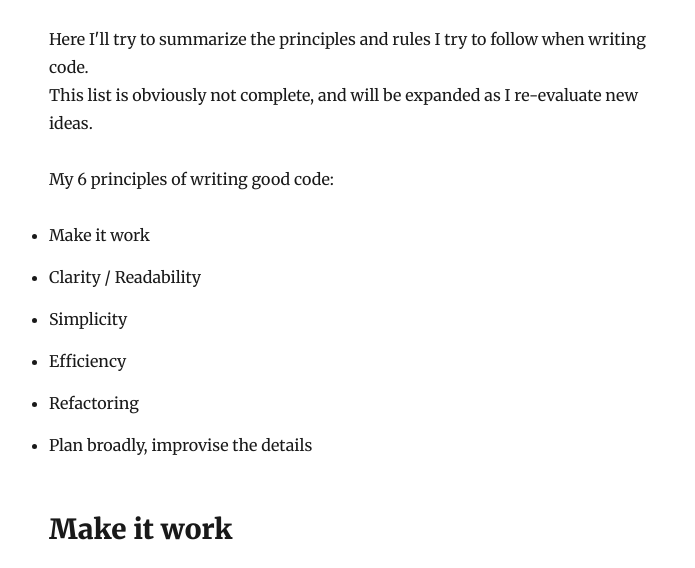
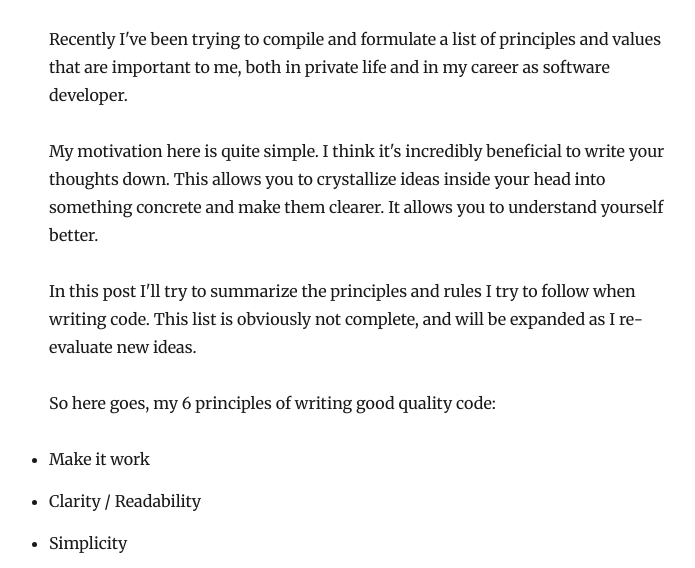
Before and after one commit to viktmv/viktmv.github.io, a Gatsby site: page /code-principles in a window 1280 px wide. Shown: the part 198-766 px from the top of the page, without its empty margins (276-971 px from the left). Built offline with nearby package versions, Linux system fonts and the light colour scheme; Gatsby itself is replaced by a stand-in of ours; some packages are replaced by stand-ins of ours.

Commit message:
Add intro

```diff
--- a/content/blog/code-principles/code-principles.md
+++ b/content/blog/code-principles/code-principles.md
@@ -4,10 +4,13 @@ date: "2020-05-29T14:15:56"
 tags: "programming, coding, javascript"
 ---
 
-Here I'll try to summarize the principles and rules I try to follow when writing code.
-This list is obviously not complete, and will be expanded as I re-evaluate new ideas.
+Recently I've been trying to compile and formulate a list of principles and values that are important to me, both in private life and in my career as software developer.
 
-My 6 principles of writing good code:
+My motivation here is quite simple. I think it's incredibly beneficial to write your thoughts down. This allows you to crystallize ideas inside your head into something concrete and make them clearer. It allows you to understand yourself better.
+
+In this post I'll try to summarize the principles and rules I try to follow when writing code. This list is obviously not complete, and will be expanded as I re-evaluate new ideas.
+
+So here goes, my 6 principles of writing good quality code:
 * Make it work
 * Clarity / Readability
 * Simplicity
```
